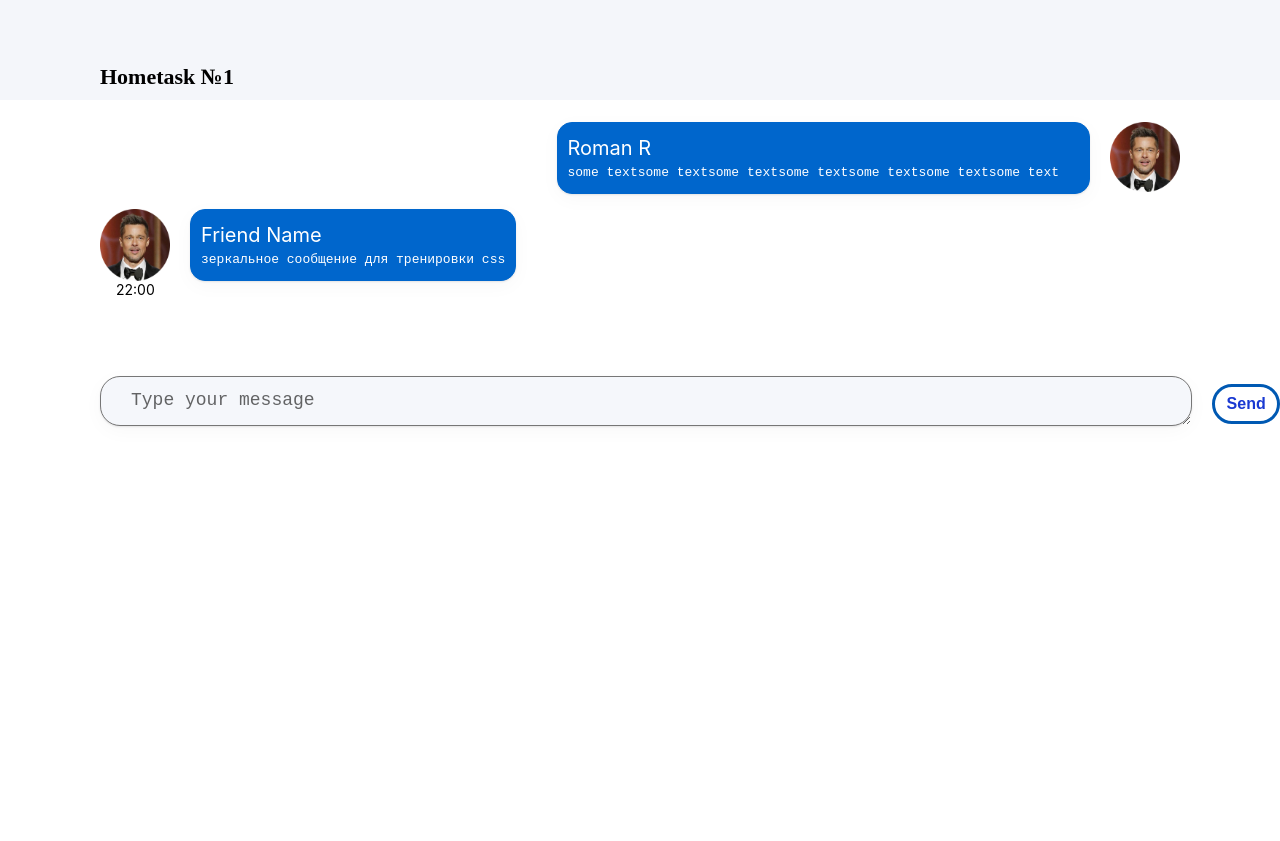
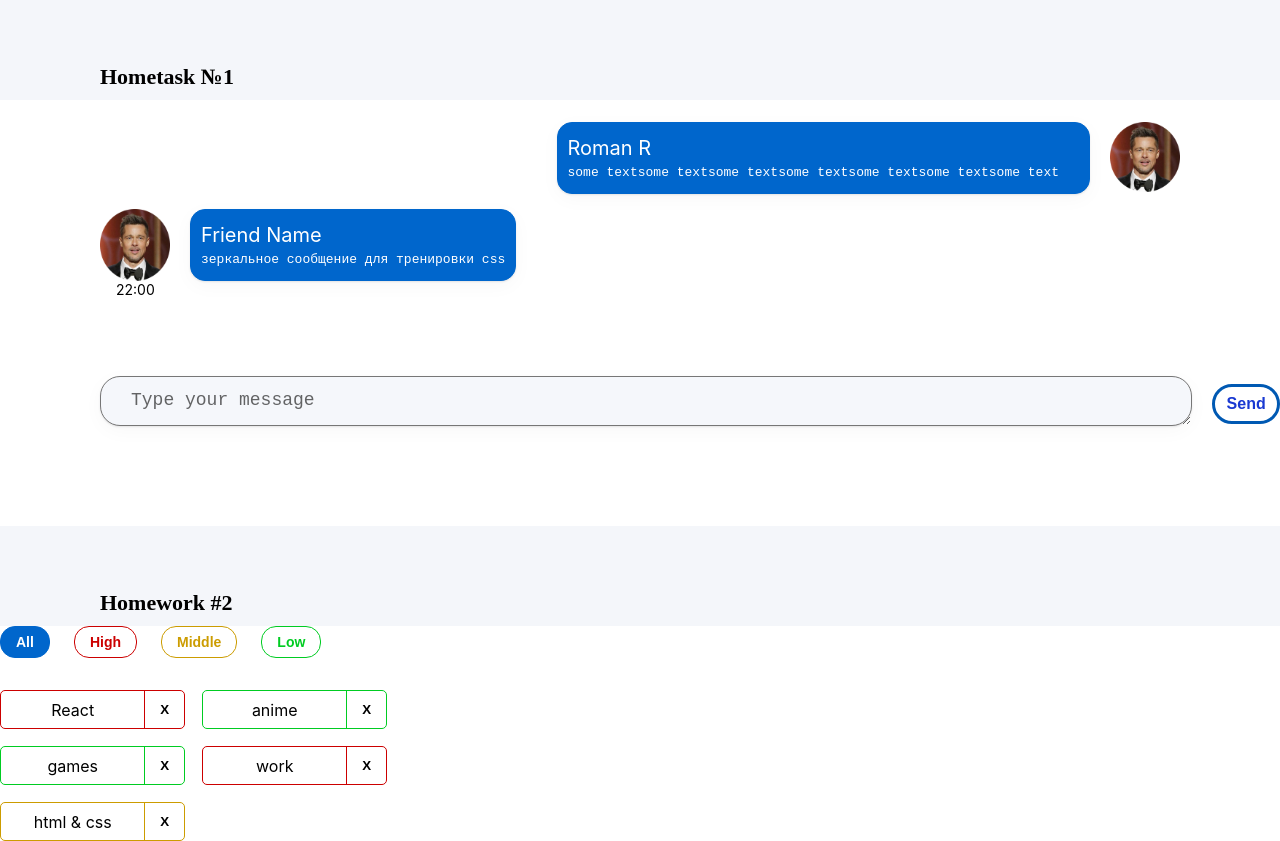
Before and after one commit to Roman4egs1994/HometaskFromIgnat, a React (Create React App) app: page / in a window 1280 px wide. Shown: the top 841 px of the page. Before the commit the page ends 800 px from the top, so only its background shows below. Built offline with nearby package versions, Linux system fonts and the light colour scheme.

Commit message:
hometask02

```diff
--- a/package.json
+++ b/package.json
@@ -1,6 +1,6 @@
 {
   "name": "hws2",
-  "homepage": "http://IgnatZakalinsky.github.io/hws2",
+  "homepage": "https://Roman4egs1994.github.io/HometaskFromIgnat",
   "version": "0.1.0",
   "private": true,
   "dependencies": {
@@ -16,7 +16,7 @@
     "@types/react-dom": "18.0.6",
     "@types/uuid": "8.3.4",
     "axios": "0.27.2",
-    "gh-pages": "4.0.0",
+    "gh-pages": "^4.0.0",
     "react": "18.2.0",
     "react-dom": "18.2.0",
     "react-redux": "8.0.4",
--- a/src/s1-main/App.tsx
+++ b/src/s1-main/App.tsx
@@ -1,13 +1,14 @@
 import React from 'react'
 import s from './App.module.css'
 import HW1 from '../s2-homeworks/hw01/HW1'
+import HW2 from '../s2-homeworks/hw02/HW2'
 
 function App() {
     return (
         <div className={s.App}>
             <HW1/>
             {/*раскомментировать по ходу выполнения*/}
-            {/*<HW2/>*/}
+            <HW2/>
             {/*<HW3/>*/}
             {/*<HW4/>*/}
 
--- a/src/s2-homeworks/hw02/HW2.tsx
+++ b/src/s2-homeworks/hw02/HW2.tsx
@@ -17,16 +17,16 @@
 * */
 
 // types
-export type AffairPriorityType = any // need to fix any
+export type AffairPriorityType = 'high' | 'low' | 'middle' // need to fix any
 export type AffairType = {
-    _id: any // need to fix any
-    name: any // need to fix any
+    _id: number // need to fix any
+    name: string // need to fix any
     priority: AffairPriorityType
 }
 export type FilterType = 'all' | AffairPriorityType
 
 // constants
-const defaultAffairs: any = [ // need to fix any
+const defaultAffairs: AffairType[] = [ // need to fix any
     {_id: 1, name: 'React', priority: 'high'}, // студенты могут изменить содержимое name и количество элементов в массиве, ...priority не менять!
     {_id: 2, name: 'anime', priority: 'low'},
     {_id: 3, name: 'games', priority: 'low'},
@@ -35,23 +35,38 @@
 ]
 
 // pure helper functions
-export const filterAffairs = (affairs: any, filter: any): any => { // need to fix any
+export const filterAffairs = (affairs: AffairType[], filter: FilterType): AffairType[] => { // need to fix any
+    if (filter === 'all') {
+        return affairs
+    }
 
+    if (filter === 'high') {
+        return affairs.filter(el=> el.priority === filter)
+    }
 
-    return affairs // need to fix
+    if (filter === 'low') {
+        return affairs.filter(el=> el.priority === filter)
+    }
+
+    if (filter === 'middle') {
+        return affairs.filter(el=> el.priority === filter)
+    }
+
+    return affairs.filter(el=> el.priority === filter) // need to fix
 }
-export const deleteAffair = (affairs: any, _id: any): any => { // need to fix any
+export const deleteAffair = (affairs: AffairType[], _id: number): AffairType[] => { // need to fix any
 
-    return affairs // need to fix
+    return affairs.filter(el=>el._id !== _id ) // need to fix
 }
 
 function HW2() {
-    const [affairs, setAffairs] = useState<any>(defaultAffairs) // need to fix any
+    const [affairs, setAffairs] = useState<AffairType[]>(defaultAffairs) // need to fix any
     const [filter, setFilter] = useState<FilterType>('all')
 
     const filteredAffairs = filterAffairs(affairs, filter)
-    const deleteAffairCallback = (_id: any) => { // need to fix any
+    const deleteAffairCallback = (_id: number) => { // need to fix any
         // need to fix
+        setAffairs(affairs.filter(el=> el._id !== _id))
     }
 
     return (
--- a/src/s2-homeworks/hw02/affairs/Affairs.tsx
+++ b/src/s2-homeworks/hw02/affairs/Affairs.tsx
@@ -4,7 +4,7 @@
 import s from './Affairs.module.css'
 
 type AffairsPropsType = {
-    data: any // need to fix any
+    data: AffairType[] // need to fix any
     setFilter: any
     deleteAffairCallback: any
     filter: FilterType
@@ -13,15 +13,19 @@
 function Affairs(props: AffairsPropsType) {
     const setAll = () => {
         // need to fix
+        props.setFilter('all')
     }
     const setHigh = () => {
         // need to fix
+        props.setFilter('high')
     }
     const setMiddle = () => {
         // need to fix
+        props.setFilter('middle')
     }
     const setLow = () => {
         // need to fix
+        props.setFilter('low')
     }
 
     const cnAll = s.button + ' ' + s.all + (props.filter === 'all' ? ' ' + s.active : '')
--- a/src/s2-homeworks/hw02/affairs/affair/Affair.tsx
+++ b/src/s2-homeworks/hw02/affairs/affair/Affair.tsx
@@ -3,15 +3,18 @@
 import s from './Affair.module.css'
 import s2 from '../Affairs.module.css'
 
+
 type AffairPropsType = {
     // key не нужно типизировать
     affair: AffairType
-    deleteAffairCallback: any // need to fix any
+    deleteAffairCallback:(_id: number)=>void // need to fix any
 }
 
 function Affair(props: AffairPropsType) {
     const deleteCallback = () => {
         // need to fix
+        console.log('удали пжлст')
+        props.deleteAffairCallback(props.affair._id)
     }
 
     const nameClass = s.name + ' ' + s2[props.affair.priority]
@@ -25,19 +28,19 @@
         >
             <div id={'hw2-name-' + props.affair._id} className={nameClass}>
                 {/*создаёт студент*/}
-
+                <span>{props.affair.name}</span>
                 {/**/}
             </div>
             <div id={'hw2-priority-' + props.affair._id} hidden>
                 {/*создаёт студент*/}
-
+                <span>{props.affair._id}</span>
                 {/**/}
             </div>
 
             <button
                 id={'hw2-button-delete-' + props.affair._id}
                 className={buttonClass}
-                // need to fix
+                onClick={deleteCallback}
 
             >
                 {/*текст кнопки могут изменить студенты*/}
```
Also changed, not shown: 1 other file (tests, documents, lock files or other folders).
